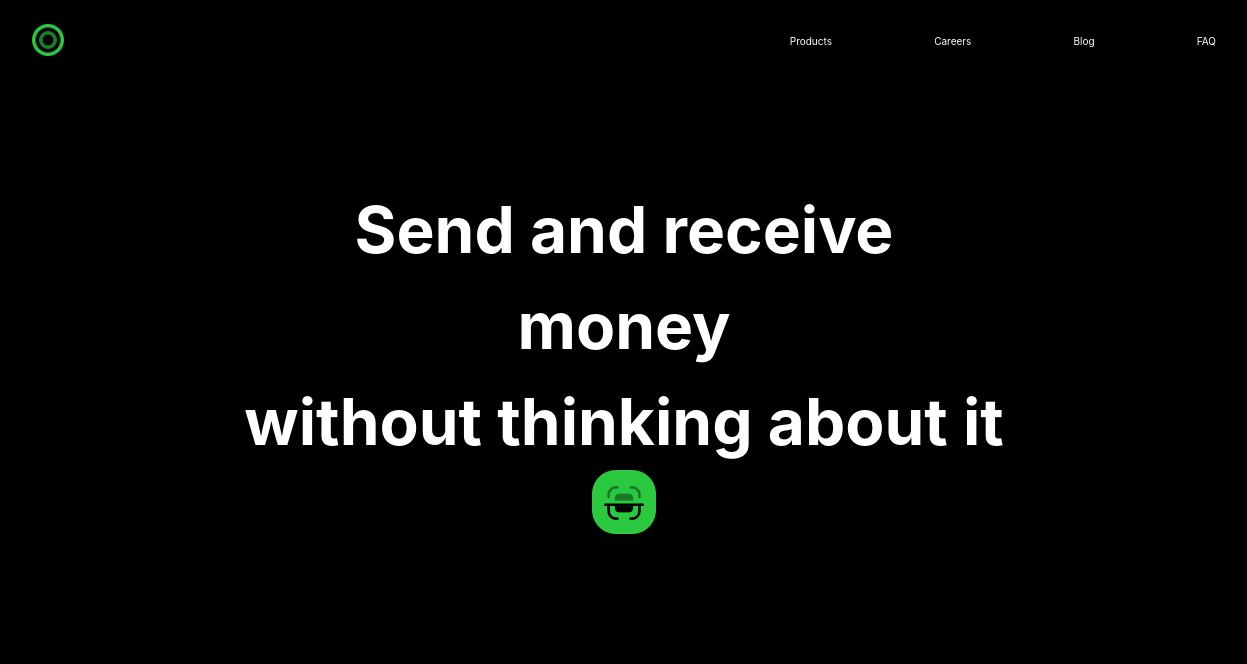
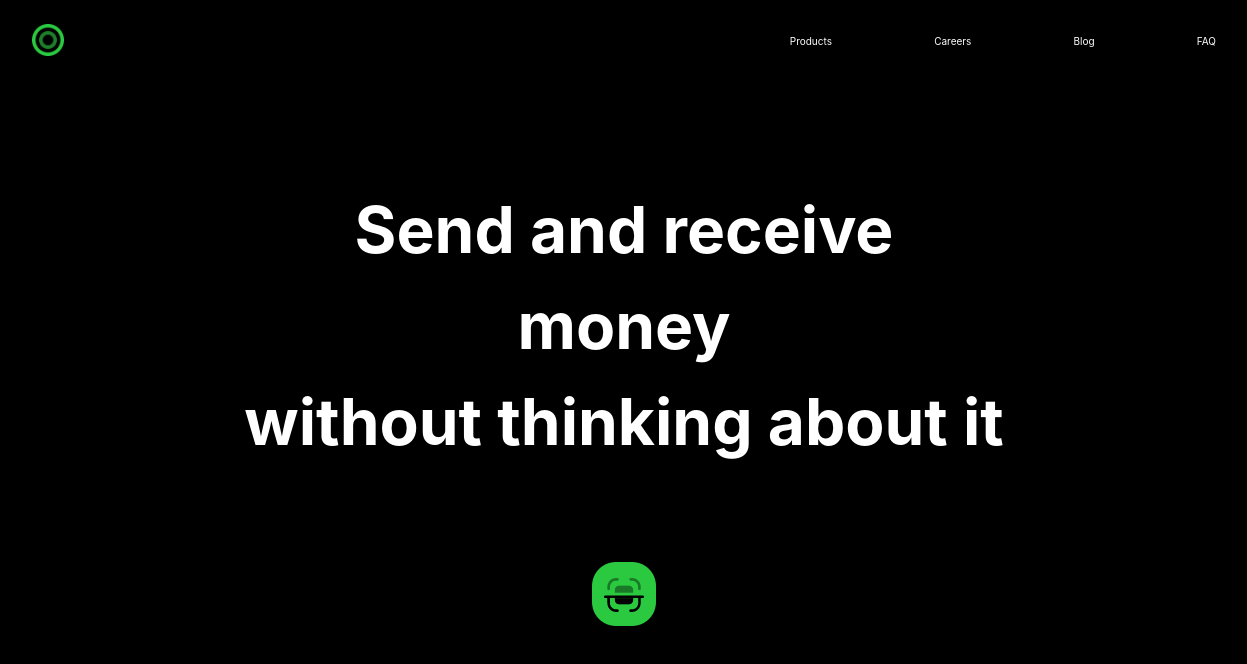
Before and after one commit to thatdeji/Mobile-app-landing-page, a Next.js app: page / in a window 1536 px wide. Shown: the top 664 px of the page, without its empty margins (144-1391 px from the left). Built offline with nearby package versions, Linux system fonts and the light colour scheme.

Commit message:
code button responsiveness

```diff
--- a/styles/Home.module.css
+++ b/styles/Home.module.css
@@ -50,6 +50,7 @@
 }
 .codebtn {
   text-align: center;
+  margin-top: 32px;
 }
 /*Media queries*/
 @media screen and (min-width: 360px) {
@@ -66,6 +67,9 @@
   }
   .header {
     padding: 24px 48px;
+  }
+  .codebtn {
+    margin-top: 52px;
   }
 }
 @media screen and (min-width: 700px) {
@@ -85,6 +89,9 @@
   .hero {
     padding: 0 100px;
   }
+  .codebtn {
+    margin-top: 72px;
+  }
 }
 @media screen and (min-width: 1444px) {
   .container {
@@ -101,6 +108,9 @@
     font-size: 6.4rem;
     line-height: 96px;
   }
+  .codebtn {
+    margin-top: 92px;
+  }
 }
 @media screen and (max-width: 999px) {
   .nav {
```
